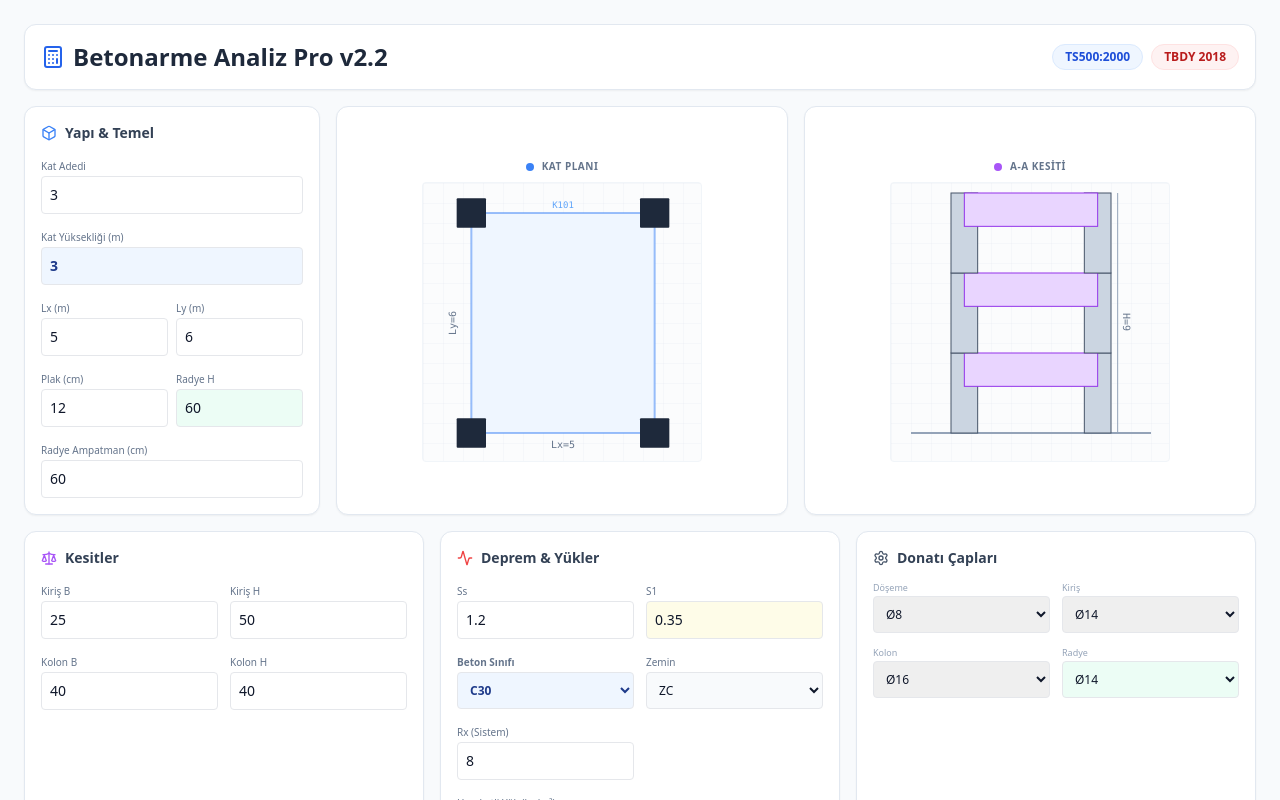
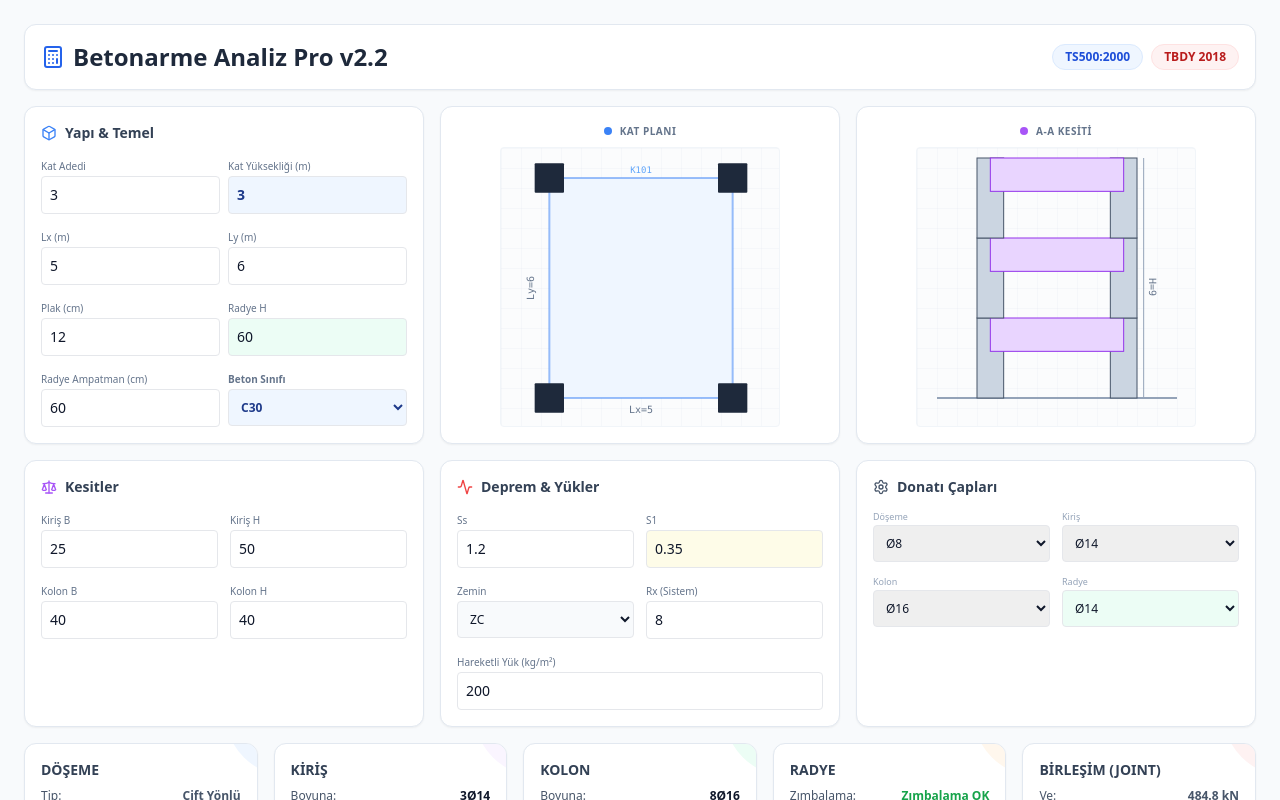
Before and after one commit to yucelce/betonarme-Statik, a React (Vite) app: page / in a window 1280 px wide. Shown: the top 800 px of the page. Built offline with nearby package versions, Linux system fonts and the light colour scheme.

Commit message:
feat: Adjust input layout for structure and foundation
Consolidate 'storyCount' and 'h' inputs into a two-column grid. This improves layout density and consistency for structure and foundation inputs.

```diff
--- a/App.tsx
+++ b/App.tsx
@@ -98,20 +98,20 @@ const App: React.FC = () => {
         <div className="grid grid-cols-1 lg:grid-cols-12 gap-4 items-stretch">
 
           {/* LEFT COLUMN: Structure & Foundation Input */}
-          <div className="lg:col-span-3 flex flex-col h-full">
+          <div className="lg:col-span-4 flex flex-col h-full">
             <div className="bg-white p-4 rounded-xl shadow-sm border border-slate-200 h-full">
               <h2 className="text-sm font-bold text-slate-700 mb-3 flex items-center gap-2"><Box className="w-4 h-4 text-blue-500" /> Yapı & Temel</h2>
               <div className="space-y-3 text-sm">
-                {/* Kat Adedi */}
+                {/* Kat Adedi ve Yükseklik */}
+                <div className="grid grid-cols-2 gap-2">
                   <div>
                     <label className="text-[10px] text-slate-500">Kat Adedi</label>
                     <input type="number" value={state.dimensions.storyCount} onChange={e => handleChange('dimensions', 'storyCount', +e.target.value)} className="w-full p-2 border rounded" />
                   </div>
-
-                {/* Kat Yüksekliği */}
                   <div>
                     <label className="text-[10px] text-slate-500">Kat Yüksekliği (m)</label>
                     <input type="number" step="0.1" value={state.dimensions.h} onChange={e => handleChange('dimensions', 'h', +e.target.value)} className="w-full p-2 border rounded bg-blue-50 font-bold text-blue-900" />
+                  </div>
                 </div>
 
                 <div className="grid grid-cols-2 gap-2">
@@ -122,13 +122,33 @@ const App: React.FC = () => {
                   <div><label className="text-[10px] text-slate-500">Plak (cm)</label><input type="number" value={state.dimensions.slabThickness} onChange={e => handleChange('dimensions', 'slabThickness', +e.target.value)} className="w-full p-2 border rounded" /></div>
                   <div><label className="text-[10px] text-slate-500">Radye H</label><input type="number" value={state.dimensions.foundationHeight} onChange={e => handleChange('dimensions', 'foundationHeight', +e.target.value)} className="w-full p-2 border bg-emerald-50 rounded" /></div>
                 </div>
-                <div><label className="text-[10px] text-slate-500">Radye Ampatman (cm)</label><input type="number" value={state.dimensions.foundationCantilever} onChange={e => handleChange('dimensions', 'foundationCantilever', +e.target.value)} className="w-full p-2 border rounded" /></div>
+
+                {/* YENİ DÜZEN: Radye Ampatman ve Beton Sınıfı Yan Yana */}
+                <div className="grid grid-cols-2 gap-2">
+                  <div>
+                    <label className="text-[10px] text-slate-500">Radye Ampatman (cm)</label>
+                    <input type="number" value={state.dimensions.foundationCantilever} onChange={e => handleChange('dimensions', 'foundationCantilever', +e.target.value)} className="w-full p-2 border rounded" />
+                  </div>
+                  <div>
+                    <label className="text-[10px] text-slate-500 font-bold text-blue-600">Beton Sınıfı</label>
+                    <select
+                      value={state.materials.concreteClass}
+                      onChange={e => handleChange('materials', 'concreteClass', e.target.value)}
+                      className="w-full p-2 border rounded bg-blue-50 text-blue-900 font-bold text-xs"
+                    >
+                      {Object.values(ConcreteClass).map(c => (
+                        <option key={c} value={c}>{c}</option>
+                      ))}
+                    </select>
+                  </div>
+                </div>
+
               </div>
             </div>
           </div>
 
-          {/* RIGHT COLUMN: Visualizer */}
-          <div className="lg:col-span-9 h-full">
+          {/* RIGHT COLUMN: Visualizer - DARALTILDI (col-span-9 -> col-span-8) */}
+          <div className="lg:col-span-8 h-full">
             <div className="h-full">
               <Visualizer dimensions={state.dimensions} sections={state.sections} />
             </div>
@@ -163,18 +183,6 @@ const App: React.FC = () => {
                 <div><label className="text-[10px] text-slate-500">S1</label><input type="number" step="0.1" value={state.seismic.s1} onChange={e => handleChange('seismic', 's1', +e.target.value)} className="w-full p-2 border rounded bg-yellow-50" /></div>
               </div>
               <div className="grid grid-cols-2 gap-3">
-                <div>
-                  <label className="text-[10px] text-slate-500 font-bold text-blue-600">Beton Sınıfı</label>
-                  <select
-                    value={state.materials.concreteClass}
-                    onChange={e => handleChange('materials', 'concreteClass', e.target.value)}
-                    className="w-full p-2 border rounded bg-blue-50 text-blue-900 font-bold text-xs"
-                  >
-                    {Object.values(ConcreteClass).map(c => (
-                      <option key={c} value={c}>{c}</option>
-                    ))}
-                  </select>
-                </div>
                 <div>
                   <label className="text-[10px] text-slate-500">Zemin</label>
                   <select value={state.seismic.soilClass} onChange={e => handleChange('seismic', 'soilClass', e.target.value)} className="w-full p-2 border rounded bg-slate-50 text-xs">
```
Lines whose indentation alone changed are shown as unchanged.
